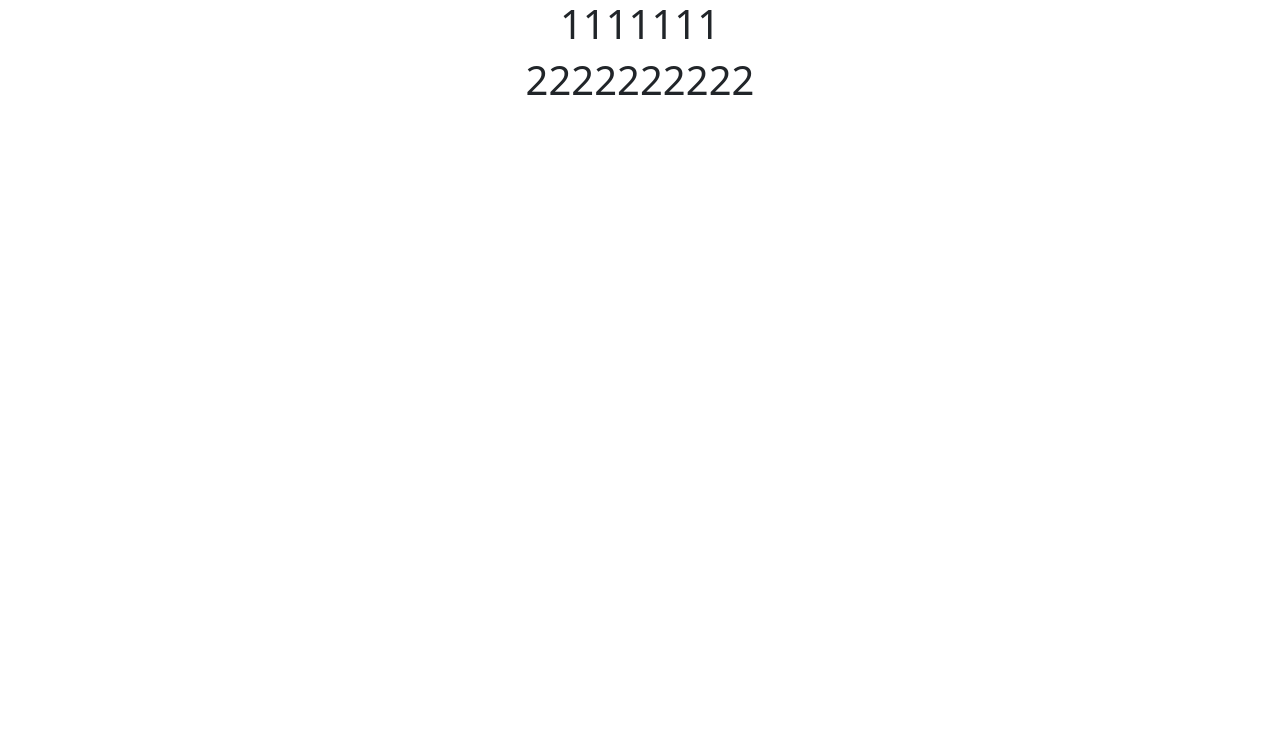
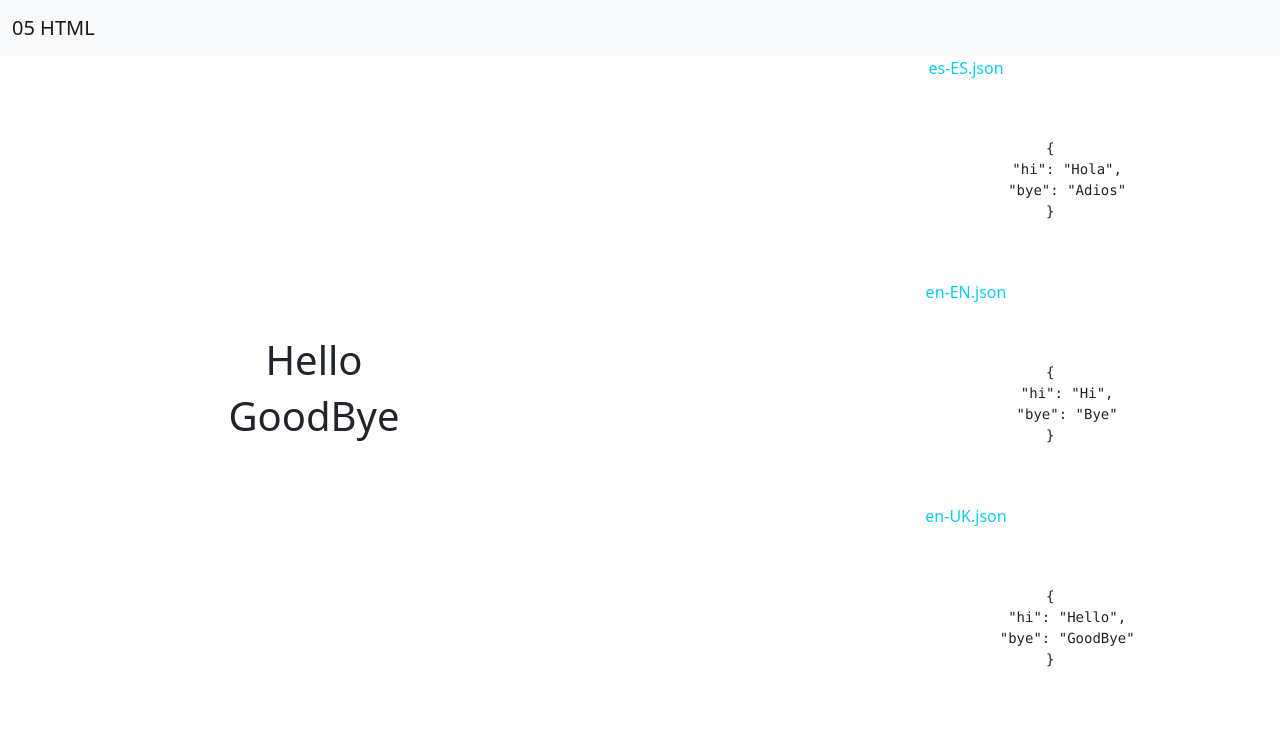
Before and after one commit to fenixbinario/wiki_fr, a plain HTML site: page 05.html in a window 1280 px wide. Drawn offline with nearby package versions, Linux system fonts and the light colour scheme; no server answers.

Commit message:
05.html update

```diff
--- a/05.html
+++ b/05.html
@@ -9,9 +9,56 @@
     <title>05</title>
 </head>
 <body layer="app" >
-    <app class="text-center align-middle">
-        <h1 lang="hi" >1111111</h1>
-        <h1 lang="bye" >2222222222</h1>
+    <nav class="navbar navbar-expand-lg navbar-light bg-light">
+        <div class="container-fluid">
+          <a class="navbar-brand" href="#">05 HTML</a>
+          <button class="navbar-toggler" type="button" data-bs-toggle="collapse" data-bs-target="#navbarSupportedContent" aria-controls="navbarSupportedContent" aria-expanded="false" aria-label="Toggle navigation">
+            <span class="navbar-toggler-icon"></span>
+          </button>
+        </div>
+    </nav>
+    <app class="text-center align-middle" >
+        <div class="row align-items-center">
+        <div class="col">
+         <h1 lang="hi" >1111111</h1>
+         <h1 lang="bye" >2222222222</h1>
+        </div>
+        <div class="col">
+            <figure class="highlight">
+                <p class="text-info">es-ES.json</p>
+                <pre>
+                <code>
+                    {
+                        "hi": "Hola",
+                        "bye": "Adios"
+                    }
+                </code>
+                </pre>
+            </figure>
+            <figure class="highlight">
+                <p class="text-info">en-EN.json</p>
+                <pre>
+                <code>
+                    {
+                        "hi": "Hi",
+                        "bye": "Bye"
+                    }
+                </code>
+                </pre>
+            </figure>
+            <figure class="highlight">
+                <p class="text-info">en-UK.json</p>
+                <pre>
+                <code>
+                    {
+                        "hi": "Hello",
+                        "bye": "GoodBye"
+                    }
+                </code>
+                </pre>
+            </figure>
+        </div>
+    </div>
     </app>
 
 
--- /dev/null
+++ b/en-US.json
@@ -0,0 +1,4 @@
+{
+    "hi": "Hello",
+    "bye": "GoodBye"
+}
```
Also changed, not shown: en-GB.json (renamed from en-UK.json).
